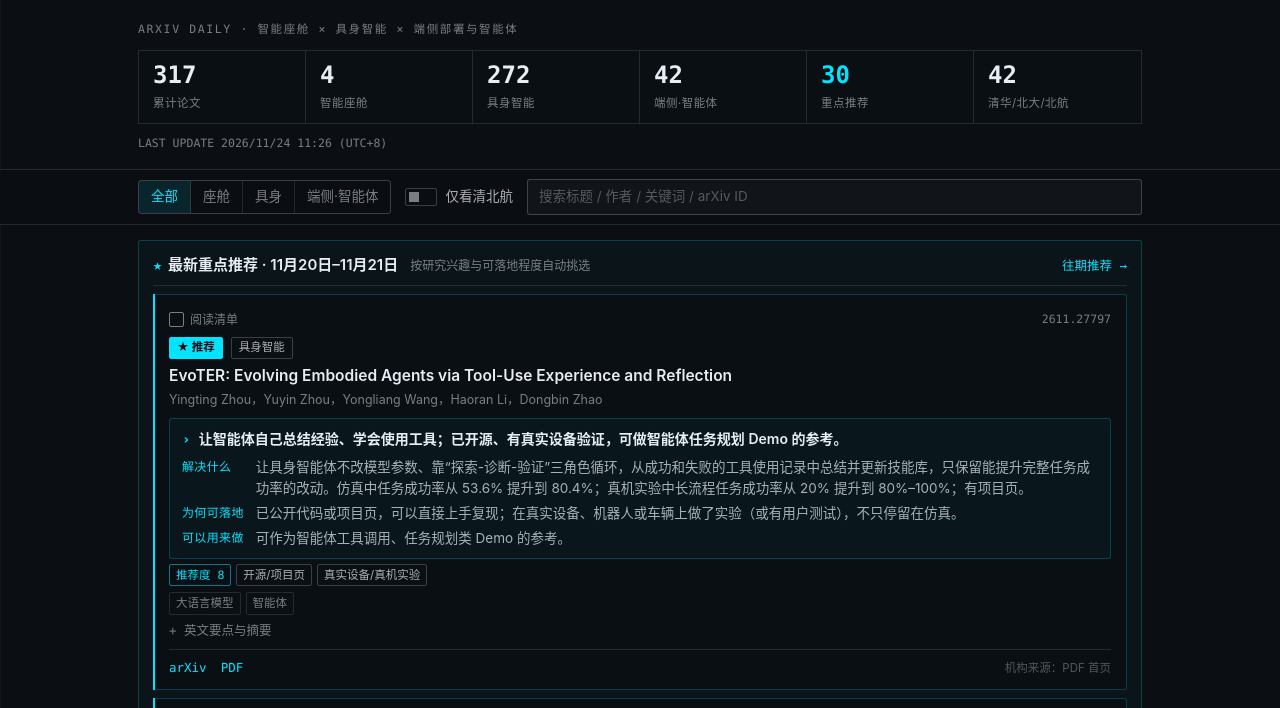
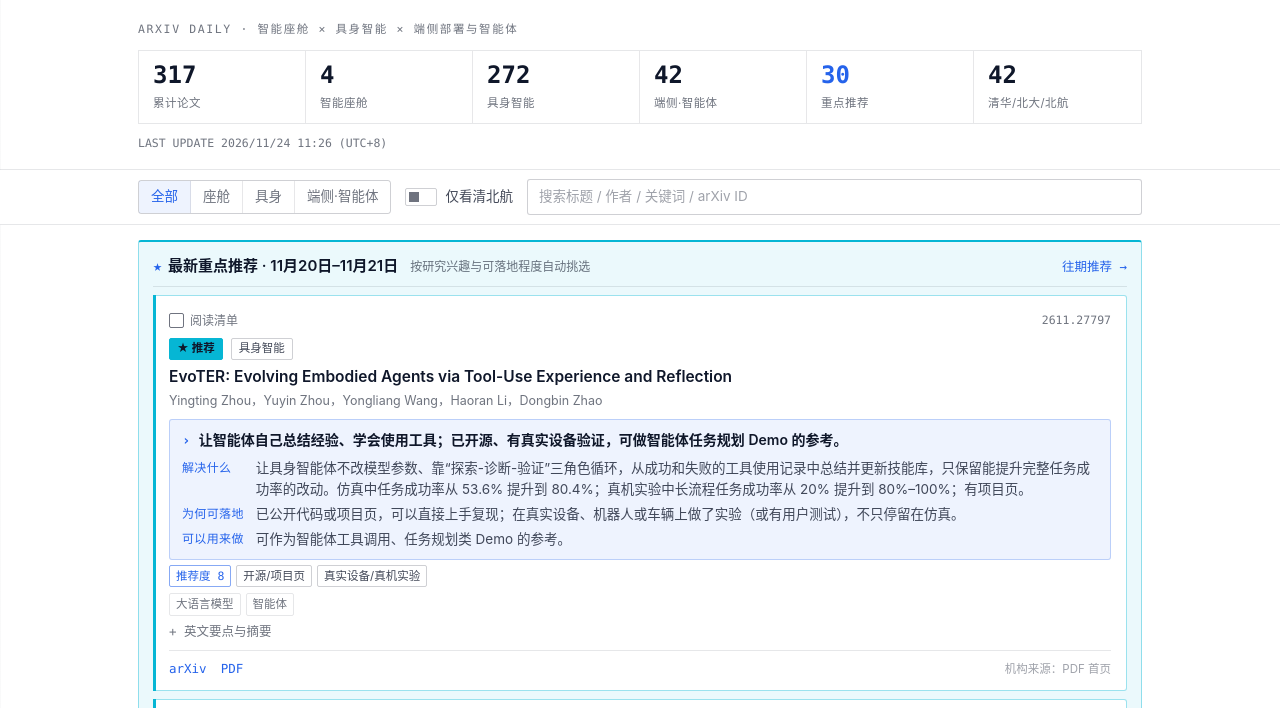
Before and after one commit to ctao7271-a11y/paper-radar, a plain HTML site: page site/index.html in a window 1280 px wide. Shown: the part 57-765 px from the top of the page. Drawn offline with Linux system fonts and the light colour scheme; no server answers.

Commit message:
Site: light theme, 4-colour palette (white, ink, blue, cyan)

```diff
--- a/radar/assets/style.css
+++ b/radar/assets/style.css
@@ -1,13 +1,14 @@
-/* Paper Radar — 3-colour palette only: --bg #0B0F14, --fg #E6EDF3, --ac #00E5FF (tints via alpha) */
+/* Paper Radar — 4-colour palette only: --bg #FFFFFF, --fg #0F172A (ink, tints via alpha), --ac #2563EB (primary), --hl #06B6D4 (picks/highlights, sparingly) */
 :root{
-  --bg:#0B0F14;--fg:#E6EDF3;--ac:#00E5FF;
-  --fg2:rgba(230,237,243,.72);--fg3:rgba(230,237,243,.5);--fg4:rgba(230,237,243,.32);
-  --ln:rgba(230,237,243,.12);--ln2:rgba(230,237,243,.22);--panel:rgba(230,237,243,.035);--panel2:rgba(230,237,243,.06);
-  --ac1:rgba(0,229,255,.1);--ac2:rgba(0,229,255,.22);--ac3:rgba(0,229,255,.5);
+  --bg:#FFFFFF;--fg:#0F172A;--ac:#2563EB;--hl:#06B6D4;
+  --fg2:rgba(15,23,42,.78);--fg3:rgba(15,23,42,.6);--fg4:rgba(15,23,42,.4);
+  --ln:rgba(15,23,42,.1);--ln2:rgba(15,23,42,.2);--panel:rgba(15,23,42,.025);--panel2:rgba(15,23,42,.045);
+  --ac1:rgba(37,99,235,.08);--ac2:rgba(37,99,235,.25);--ac3:rgba(37,99,235,.55);
+  --hl1:rgba(6,182,212,.08);--hl2:rgba(6,182,212,.4);
   --sans:-apple-system,BlinkMacSystemFont,"Segoe UI","PingFang SC","Hiragino Sans GB","Microsoft YaHei","Noto Sans CJK SC","Source Han Sans SC",Roboto,"Helvetica Neue",Arial,sans-serif;
   --mono:"JetBrains Mono","IBM Plex Mono","SFMono-Regular","Cascadia Mono","Roboto Mono",Menlo,Consolas,"Liberation Mono",monospace;
   --r:3px;
-  color-scheme:dark;font-family:var(--sans);
+  color-scheme:light;font-family:var(--sans);
 }
 *{box-sizing:border-box}
 [hidden]{display:none!important}
@@ -23,7 +24,7 @@ button,input,select{font:inherit;color:inherit}
 .wrap{max-width:1040px;margin:0 auto;padding:0 18px}
 
 /* ---- top bar */
-.top{position:sticky;top:0;z-index:20;background:rgba(11,15,20,.92);backdrop-filter:blur(8px);-webkit-backdrop-filter:blur(8px);border-bottom:1px solid var(--ln)}
+.top{position:sticky;top:0;z-index:20;background:rgba(255,255,255,.92);backdrop-filter:blur(8px);-webkit-backdrop-filter:blur(8px);border-bottom:1px solid var(--ln)}
 .topbar{display:flex;align-items:center;gap:18px;height:54px}
 .brand{display:flex;align-items:center;gap:9px;color:var(--fg);text-decoration:none!important;flex:none}
 .logo{width:24px;height:24px;color:var(--ac)}
@@ -37,13 +38,13 @@ button,input,select{font:inherit;color:inherit}
 .sync{margin-left:auto;background:none;border:1px solid var(--ln2);border-radius:var(--r);padding:5px 11px;font-size:13px;color:var(--fg2);cursor:pointer;display:flex;align-items:center;gap:7px;white-space:nowrap}
 .sync::before{content:"";width:7px;height:7px;border-radius:50%;border:1px solid var(--fg3)}
 .sync.on{border-color:var(--ac3);color:var(--ac)}
-.sync.on::before{background:var(--ac);border-color:var(--ac);box-shadow:0 0 6px var(--ac)}
+.sync.on::before{background:var(--hl);border-color:var(--hl)}
 .sync.busy::before{background:var(--fg3)}
 
 /* ---- hero / stats strip */
 .hero{border-bottom:1px solid var(--ln);padding:22px 0 16px}
 .kicker{margin:0 0 12px;font-family:var(--mono);font-size:11.5px;letter-spacing:.14em;color:var(--fg3)}
-.stats{display:grid;grid-template-columns:repeat(6,1fr);border:1px solid var(--ln);background:rgba(11,15,20,.6)}
+.stats{display:grid;grid-template-columns:repeat(6,1fr);border:1px solid var(--ln);background:var(--bg)}
 .stat{padding:10px 14px;border-right:1px solid var(--ln)}
 .stat:last-child{border-right:0}
 .stat b{display:block;font-family:var(--mono);font-size:24px;font-weight:600;line-height:1.2;font-variant-numeric:tabular-nums;color:var(--fg)}
@@ -52,7 +53,7 @@ button,input,select{font:inherit;color:inherit}
 .updated{margin:10px 0 0;font-family:var(--mono);font-size:11.5px;color:var(--fg3)}
 
 /* ---- toolbar */
-.toolbar{position:sticky;top:54px;z-index:10;background:rgba(11,15,20,.94);backdrop-filter:blur(8px);-webkit-backdrop-filter:blur(8px);border-bottom:1px solid var(--ln)}
+.toolbar{position:sticky;top:54px;z-index:10;background:rgba(255,255,255,.95);backdrop-filter:blur(8px);-webkit-backdrop-filter:blur(8px);border-bottom:1px solid var(--ln)}
 .bar{display:flex;flex-wrap:wrap;align-items:center;gap:8px 14px;padding-top:9px;padding-bottom:9px}
 .seg{display:inline-flex;border:1px solid var(--ln2);border-radius:var(--r)}
 .seg button{border:0;border-right:1px solid var(--ln);background:none;padding:5px 12px;font-size:13.5px;color:var(--fg3);cursor:pointer;min-height:32px}
@@ -71,7 +72,7 @@ button,input,select{font:inherit;color:inherit}
 .chip{border:1px solid var(--ln2);background:none;border-radius:var(--r);padding:2px 10px;font-size:12.5px;cursor:pointer;color:var(--fg3);min-height:28px}
 .chip:hover{color:var(--fg)}
 .chip.on{border-color:var(--ac3);color:var(--ac);background:var(--ac1)}
-#q{flex:1 1 220px;min-width:0;border:1px solid var(--ln2);border-radius:var(--r);padding:6px 11px;font-size:13.5px;background:rgba(230,237,243,.03);min-height:34px}
+#q{flex:1 1 220px;min-width:0;border:1px solid var(--ln2);border-radius:var(--r);padding:6px 11px;font-size:13.5px;background:var(--bg);min-height:34px}
 #q::placeholder{color:var(--fg4)}
 #q:focus{outline:none;border-color:var(--ac3)}
 
@@ -80,16 +81,16 @@ button,input,select{font:inherit;color:inherit}
 .day{margin:22px 0 8px;display:flex;align-items:baseline;gap:12px;border-bottom:1px solid var(--ln);padding-bottom:6px}
 .day h2{margin:0;font-size:14px;font-weight:600;letter-spacing:.03em}
 .day span{font-size:11.5px;color:var(--fg3);font-family:var(--mono)}
-.card{position:relative;background:rgba(11,15,20,.82);border:1px solid var(--ln);border-radius:var(--r);padding:12px 15px 11px;margin:8px 0}
+.card{position:relative;background:var(--bg);border:1px solid var(--ln);border-radius:var(--r);padding:12px 15px 11px;margin:8px 0}
 .card:hover{border-color:var(--ln2)}
 .card.flag::before{content:"";position:absolute;left:-1px;top:-1px;bottom:-1px;width:2px;background:var(--fg2)}
-.card.pick{border-color:var(--ac2)}
-.card.pick::before{background:var(--ac);width:2px;content:"";position:absolute;left:-1px;top:-1px;bottom:-1px}
+.card.pick{border-color:var(--hl2)}
+.card.pick::before{background:var(--hl);width:3px;content:"";position:absolute;left:-1px;top:-1px;bottom:-1px}
 .card.saved{border-color:var(--ac3)}
 .cardhead{display:flex;align-items:center;flex-wrap:wrap;gap:6px 8px;margin-bottom:6px}
 .cardhead .grow{flex:1}
 .pill{font-size:11.5px;line-height:1;padding:4px 7px;border-radius:2px;border:1px solid var(--ln2);color:var(--fg2);white-space:nowrap}
-.pill.pick{background:var(--ac);border-color:var(--ac);color:var(--bg);font-weight:700}
+.pill.pick{background:var(--hl);border-color:var(--hl);color:var(--fg);font-weight:700}
 .pill.venue{border-style:dashed}
 .badge{font-size:11.5px;line-height:1.35;padding:3px 7px;border-radius:2px;border:1px solid var(--fg3);color:var(--fg);font-weight:600}
 .badge em{font-style:normal;font-weight:400;color:var(--fg2)}
@@ -108,7 +109,7 @@ button,input,select{font:inherit;color:inherit}
 .sig span{font-size:11.5px;color:var(--fg2);border:1px solid var(--ln2);border-radius:2px;padding:1px 6px}
 .sig span.th{border-style:dashed;color:var(--fg3)}
 .sig .rec{font-family:var(--mono);color:var(--ac);border-color:var(--ac3)}
-.why{border:1px solid var(--ac2);background:rgba(0,229,255,.04);border-radius:var(--r);padding:9px 12px;margin:8px 0 5px;font-size:13.5px;color:var(--fg2)}
+.why{border:1px solid var(--ac2);background:var(--ac1);border-radius:var(--r);padding:9px 12px;margin:8px 0 5px;font-size:13.5px;color:var(--fg2)}
 .why .line{font-weight:600;color:var(--fg);margin:0 0 6px;font-size:14px}
 .why .line::before{content:"› ";color:var(--ac);font-family:var(--mono)}
 .why dl{margin:0;display:grid;grid-template-columns:auto 1fr;gap:3px 12px}
@@ -143,7 +144,7 @@ details[open] summary::before{content:"− "}
 .more button:hover,.tool:hover,.row button:hover{border-color:var(--ac3);color:var(--ac)}
 
 /* ---- today block */
-.today{margin:16px 0 0;border:1px solid var(--ac2);border-radius:var(--r);padding:12px 14px 4px;background:rgba(0,229,255,.025)}
+.today{margin:16px 0 0;border:1px solid var(--hl2);border-top:2px solid var(--hl);border-radius:var(--r);padding:12px 14px 4px;background:var(--hl1)}
 .today .hd{display:flex;align-items:baseline;flex-wrap:wrap;gap:4px 12px;border-bottom:1px solid var(--ln);padding-bottom:8px}
 .today h2{margin:0;font-size:15px;font-weight:600}
 .today h2 i{font-style:normal;font-family:var(--mono);color:var(--ac);margin-right:6px}
@@ -158,12 +159,12 @@ details[open] summary::before{content:"− "}
 .hint{font-size:12px;color:var(--fg3);margin:4px 0 8px}
 
 /* ---- login modal */
-.modal{position:fixed;inset:0;z-index:50;background:rgba(11,15,20,.78);display:flex;align-items:flex-start;justify-content:center;padding:70px 14px 20px}
-.panel{position:relative;width:100%;max-width:460px;background:var(--bg);border:1px solid var(--ac2);border-radius:var(--r);padding:18px 18px 12px;box-shadow:0 0 0 1px var(--ln),0 20px 60px rgba(11,15,20,.7)}
+.modal{position:fixed;inset:0;z-index:50;background:rgba(15,23,42,.35);display:flex;align-items:flex-start;justify-content:center;padding:70px 14px 20px}
+.panel{position:relative;width:100%;max-width:460px;background:var(--bg);border:1px solid var(--ac2);border-radius:var(--r);padding:18px 18px 12px;box-shadow:0 0 0 1px var(--ln),0 20px 60px rgba(15,23,42,.18)}
 .panel h2{margin:0 0 8px;font-size:16px}
 .panel .x{position:absolute;right:10px;top:8px;background:none;border:0;font-size:20px;color:var(--fg3);cursor:pointer}
 #auth form{display:flex;gap:8px;margin:8px 0}
-#auth form input{flex:1;min-width:0;border:1px solid var(--ln2);border-radius:var(--r);padding:7px 10px;background:rgba(230,237,243,.03);font-size:13.5px}
+#auth form input{flex:1;min-width:0;border:1px solid var(--ln2);border-radius:var(--r);padding:7px 10px;background:var(--bg);font-size:13.5px}
 #auth form button{color:var(--ac);border-color:var(--ac3)}
 .msg{font-size:12.5px;color:var(--ac);min-height:1em;margin:6px 0}
 .row{display:flex;gap:8px;margin:8px 0}
--- a/site/style.css
+++ b/site/style.css
@@ -1,13 +1,14 @@
-/* Paper Radar — 3-colour palette only: --bg #0B0F14, --fg #E6EDF3, --ac #00E5FF (tints via alpha) */
+/* Paper Radar — 4-colour palette only: --bg #FFFFFF, --fg #0F172A (ink, tints via alpha), --ac #2563EB (primary), --hl #06B6D4 (picks/highlights, sparingly) */
 :root{
-  --bg:#0B0F14;--fg:#E6EDF3;--ac:#00E5FF;
-  --fg2:rgba(230,237,243,.72);--fg3:rgba(230,237,243,.5);--fg4:rgba(230,237,243,.32);
-  --ln:rgba(230,237,243,.12);--ln2:rgba(230,237,243,.22);--panel:rgba(230,237,243,.035);--panel2:rgba(230,237,243,.06);
-  --ac1:rgba(0,229,255,.1);--ac2:rgba(0,229,255,.22);--ac3:rgba(0,229,255,.5);
+  --bg:#FFFFFF;--fg:#0F172A;--ac:#2563EB;--hl:#06B6D4;
+  --fg2:rgba(15,23,42,.78);--fg3:rgba(15,23,42,.6);--fg4:rgba(15,23,42,.4);
+  --ln:rgba(15,23,42,.1);--ln2:rgba(15,23,42,.2);--panel:rgba(15,23,42,.025);--panel2:rgba(15,23,42,.045);
+  --ac1:rgba(37,99,235,.08);--ac2:rgba(37,99,235,.25);--ac3:rgba(37,99,235,.55);
+  --hl1:rgba(6,182,212,.08);--hl2:rgba(6,182,212,.4);
   --sans:-apple-system,BlinkMacSystemFont,"Segoe UI","PingFang SC","Hiragino Sans GB","Microsoft YaHei","Noto Sans CJK SC","Source Han Sans SC",Roboto,"Helvetica Neue",Arial,sans-serif;
   --mono:"JetBrains Mono","IBM Plex Mono","SFMono-Regular","Cascadia Mono","Roboto Mono",Menlo,Consolas,"Liberation Mono",monospace;
   --r:3px;
-  color-scheme:dark;font-family:var(--sans);
+  color-scheme:light;font-family:var(--sans);
 }
 *{box-sizing:border-box}
 [hidden]{display:none!important}
@@ -23,7 +24,7 @@ button,input,select{font:inherit;color:inherit}
 .wrap{max-width:1040px;margin:0 auto;padding:0 18px}
 
 /* ---- top bar */
-.top{position:sticky;top:0;z-index:20;background:rgba(11,15,20,.92);backdrop-filter:blur(8px);-webkit-backdrop-filter:blur(8px);border-bottom:1px solid var(--ln)}
+.top{position:sticky;top:0;z-index:20;background:rgba(255,255,255,.92);backdrop-filter:blur(8px);-webkit-backdrop-filter:blur(8px);border-bottom:1px solid var(--ln)}
 .topbar{display:flex;align-items:center;gap:18px;height:54px}
 .brand{display:flex;align-items:center;gap:9px;color:var(--fg);text-decoration:none!important;flex:none}
 .logo{width:24px;height:24px;color:var(--ac)}
@@ -37,13 +38,13 @@ button,input,select{font:inherit;color:inherit}
 .sync{margin-left:auto;background:none;border:1px solid var(--ln2);border-radius:var(--r);padding:5px 11px;font-size:13px;color:var(--fg2);cursor:pointer;display:flex;align-items:center;gap:7px;white-space:nowrap}
 .sync::before{content:"";width:7px;height:7px;border-radius:50%;border:1px solid var(--fg3)}
 .sync.on{border-color:var(--ac3);color:var(--ac)}
-.sync.on::before{background:var(--ac);border-color:var(--ac);box-shadow:0 0 6px var(--ac)}
+.sync.on::before{background:var(--hl);border-color:var(--hl)}
 .sync.busy::before{background:var(--fg3)}
 
 /* ---- hero / stats strip */
 .hero{border-bottom:1px solid var(--ln);padding:22px 0 16px}
 .kicker{margin:0 0 12px;font-family:var(--mono);font-size:11.5px;letter-spacing:.14em;color:var(--fg3)}
-.stats{display:grid;grid-template-columns:repeat(6,1fr);border:1px solid var(--ln);background:rgba(11,15,20,.6)}
+.stats{display:grid;grid-template-columns:repeat(6,1fr);border:1px solid var(--ln);background:var(--bg)}
 .stat{padding:10px 14px;border-right:1px solid var(--ln)}
 .stat:last-child{border-right:0}
 .stat b{display:block;font-family:var(--mono);font-size:24px;font-weight:600;line-height:1.2;font-variant-numeric:tabular-nums;color:var(--fg)}
@@ -52,7 +53,7 @@ button,input,select{font:inherit;color:inherit}
 .updated{margin:10px 0 0;font-family:var(--mono);font-size:11.5px;color:var(--fg3)}
 
 /* ---- toolbar */
-.toolbar{position:sticky;top:54px;z-index:10;background:rgba(11,15,20,.94);backdrop-filter:blur(8px);-webkit-backdrop-filter:blur(8px);border-bottom:1px solid var(--ln)}
+.toolbar{position:sticky;top:54px;z-index:10;background:rgba(255,255,255,.95);backdrop-filter:blur(8px);-webkit-backdrop-filter:blur(8px);border-bottom:1px solid var(--ln)}
 .bar{display:flex;flex-wrap:wrap;align-items:center;gap:8px 14px;padding-top:9px;padding-bottom:9px}
 .seg{display:inline-flex;border:1px solid var(--ln2);border-radius:var(--r)}
 .seg button{border:0;border-right:1px solid var(--ln);background:none;padding:5px 12px;font-size:13.5px;color:var(--fg3);cursor:pointer;min-height:32px}
@@ -71,7 +72,7 @@ button,input,select{font:inherit;color:inherit}
 .chip{border:1px solid var(--ln2);background:none;border-radius:var(--r);padding:2px 10px;font-size:12.5px;cursor:pointer;color:var(--fg3);min-height:28px}
 .chip:hover{color:var(--fg)}
 .chip.on{border-color:var(--ac3);color:var(--ac);background:var(--ac1)}
-#q{flex:1 1 220px;min-width:0;border:1px solid var(--ln2);border-radius:var(--r);padding:6px 11px;font-size:13.5px;background:rgba(230,237,243,.03);min-height:34px}
+#q{flex:1 1 220px;min-width:0;border:1px solid var(--ln2);border-radius:var(--r);padding:6px 11px;font-size:13.5px;background:var(--bg);min-height:34px}
 #q::placeholder{color:var(--fg4)}
 #q:focus{outline:none;border-color:var(--ac3)}
 
@@ -80,16 +81,16 @@ button,input,select{font:inherit;color:inherit}
 .day{margin:22px 0 8px;display:flex;align-items:baseline;gap:12px;border-bottom:1px solid var(--ln);padding-bottom:6px}
 .day h2{margin:0;font-size:14px;font-weight:600;letter-spacing:.03em}
 .day span{font-size:11.5px;color:var(--fg3);font-family:var(--mono)}
-.card{position:relative;background:rgba(11,15,20,.82);border:1px solid var(--ln);border-radius:var(--r);padding:12px 15px 11px;margin:8px 0}
+.card{position:relative;background:var(--bg);border:1px solid var(--ln);border-radius:var(--r);padding:12px 15px 11px;margin:8px 0}
 .card:hover{border-color:var(--ln2)}
 .card.flag::before{content:"";position:absolute;left:-1px;top:-1px;bottom:-1px;width:2px;background:var(--fg2)}
-.card.pick{border-color:var(--ac2)}
-.card.pick::before{background:var(--ac);width:2px;content:"";position:absolute;left:-1px;top:-1px;bottom:-1px}
+.card.pick{border-color:var(--hl2)}
+.card.pick::before{background:var(--hl);width:3px;content:"";position:absolute;left:-1px;top:-1px;bottom:-1px}
 .card.saved{border-color:var(--ac3)}
 .cardhead{display:flex;align-items:center;flex-wrap:wrap;gap:6px 8px;margin-bottom:6px}
 .cardhead .grow{flex:1}
 .pill{font-size:11.5px;line-height:1;padding:4px 7px;border-radius:2px;border:1px solid var(--ln2);color:var(--fg2);white-space:nowrap}
-.pill.pick{background:var(--ac);border-color:var(--ac);color:var(--bg);font-weight:700}
+.pill.pick{background:var(--hl);border-color:var(--hl);color:var(--fg);font-weight:700}
 .pill.venue{border-style:dashed}
 .badge{font-size:11.5px;line-height:1.35;padding:3px 7px;border-radius:2px;border:1px solid var(--fg3);color:var(--fg);font-weight:600}
 .badge em{font-style:normal;font-weight:400;color:var(--fg2)}
@@ -108,7 +109,7 @@ button,input,select{font:inherit;color:inherit}
 .sig span{font-size:11.5px;color:var(--fg2);border:1px solid var(--ln2);border-radius:2px;padding:1px 6px}
 .sig span.th{border-style:dashed;color:var(--fg3)}
 .sig .rec{font-family:var(--mono);color:var(--ac);border-color:var(--ac3)}
-.why{border:1px solid var(--ac2);background:rgba(0,229,255,.04);border-radius:var(--r);padding:9px 12px;margin:8px 0 5px;font-size:13.5px;color:var(--fg2)}
+.why{border:1px solid var(--ac2);background:var(--ac1);border-radius:var(--r);padding:9px 12px;margin:8px 0 5px;font-size:13.5px;color:var(--fg2)}
 .why .line{font-weight:600;color:var(--fg);margin:0 0 6px;font-size:14px}
 .why .line::before{content:"› ";color:var(--ac);font-family:var(--mono)}
 .why dl{margin:0;display:grid;grid-template-columns:auto 1fr;gap:3px 12px}
@@ -143,7 +144,7 @@ details[open] summary::before{content:"− "}
 .more button:hover,.tool:hover,.row button:hover{border-color:var(--ac3);color:var(--ac)}
 
 /* ---- today block */
-.today{margin:16px 0 0;border:1px solid var(--ac2);border-radius:var(--r);padding:12px 14px 4px;background:rgba(0,229,255,.025)}
+.today{margin:16px 0 0;border:1px solid var(--hl2);border-top:2px solid var(--hl);border-radius:var(--r);padding:12px 14px 4px;background:var(--hl1)}
 .today .hd{display:flex;align-items:baseline;flex-wrap:wrap;gap:4px 12px;border-bottom:1px solid var(--ln);padding-bottom:8px}
 .today h2{margin:0;font-size:15px;font-weight:600}
 .today h2 i{font-style:normal;font-family:var(--mono);color:var(--ac);margin-right:6px}
@@ -158,12 +159,12 @@ details[open] summary::before{content:"− "}
 .hint{font-size:12px;color:var(--fg3);margin:4px 0 8px}
 
 /* ---- login modal */
-.modal{position:fixed;inset:0;z-index:50;background:rgba(11,15,20,.78);display:flex;align-items:flex-start;justify-content:center;padding:70px 14px 20px}
-.panel{position:relative;width:100%;max-width:460px;background:var(--bg);border:1px solid var(--ac2);border-radius:var(--r);padding:18px 18px 12px;box-shadow:0 0 0 1px var(--ln),0 20px 60px rgba(11,15,20,.7)}
+.modal{position:fixed;inset:0;z-index:50;background:rgba(15,23,42,.35);display:flex;align-items:flex-start;justify-content:center;padding:70px 14px 20px}
+.panel{position:relative;width:100%;max-width:460px;background:var(--bg);border:1px solid var(--ac2);border-radius:var(--r);padding:18px 18px 12px;box-shadow:0 0 0 1px var(--ln),0 20px 60px rgba(15,23,42,.18)}
 .panel h2{margin:0 0 8px;font-size:16px}
 .panel .x{position:absolute;right:10px;top:8px;background:none;border:0;font-size:20px;color:var(--fg3);cursor:pointer}
 #auth form{display:flex;gap:8px;margin:8px 0}
-#auth form input{flex:1;min-width:0;border:1px solid var(--ln2);border-radius:var(--r);padding:7px 10px;background:rgba(230,237,243,.03);font-size:13.5px}
+#auth form input{flex:1;min-width:0;border:1px solid var(--ln2);border-radius:var(--r);padding:7px 10px;background:var(--bg);font-size:13.5px}
 #auth form button{color:var(--ac);border-color:var(--ac3)}
 .msg{font-size:12.5px;color:var(--ac);min-height:1em;margin:6px 0}
 .row{display:flex;gap:8px;margin:8px 0}
```
Also changed, not shown: radar/assets/index.html (+1 -1 lines), site/index.html (+3 -3 lines), radar/assets/favicon.svg, site/favicon.svg.
